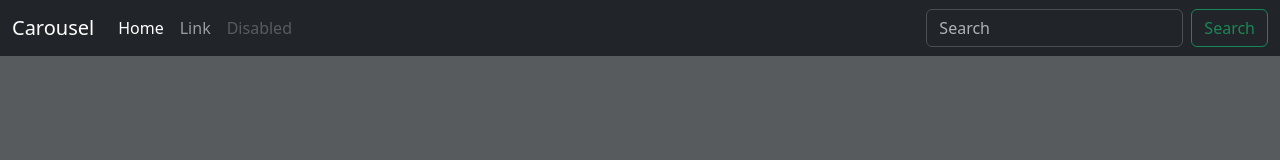
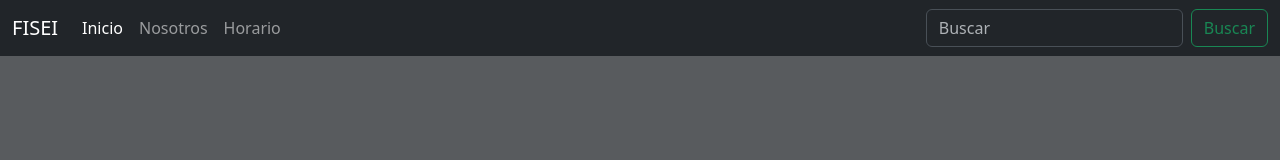
Before and after one commit to Bryan-Quitto/fisei, a plain HTML site: page index.html in a window 1280 px wide. Shown: the top 160 px of the page. Drawn offline with Linux system fonts and the light colour scheme.

Commit message:
Traducción del navbar de inglés a español

```diff
--- a/index.html
+++ b/index.html
@@ -192,7 +192,7 @@
     <header data-bs-theme="dark">
       <nav class="navbar navbar-expand-md navbar-dark fixed-top bg-dark">
         <div class="container-fluid">
-          <a class="navbar-brand" href="#">Carousel</a>
+          <a class="navbar-brand" href="#">FISEI</a>
           <button
             class="navbar-toggler"
             type="button"
@@ -207,22 +207,21 @@
           <div class="collapse navbar-collapse" id="navbarCollapse">
             <ul class="navbar-nav me-auto mb-2 mb-md-0">
               <li class="nav-item">
-                <a class="nav-link active" aria-current="page" href="#">Home</a>
+                <a class="nav-link active" aria-current="page" href="#">Inicio</a>
               </li>
-              <li class="nav-item"><a class="nav-link" href="#">Link</a></li>
-              <li class="nav-item">
-                <a class="nav-link disabled" aria-disabled="true">Disabled</a>
-              </li>
+              <li class="nav-item"><a class="nav-link" href="#">Nosotros</a></li>
+              <li class="nav-item"><a class="nav-link" href="#">Horario</a></li>
+
             </ul>
-            <form class="d-flex" role="search">
+            <form class="d-flex" role="buscar">
               <input
                 class="form-control me-2"
-                type="search"
-                placeholder="Search"
-                aria-label="Search"
+                type="buscar"
+                placeholder="Buscar"
+                aria-label="Buscar"
               />
               <button class="btn btn-outline-success" type="submit">
-                Search
+                Buscar
               </button>
             </form>
           </div>
```
